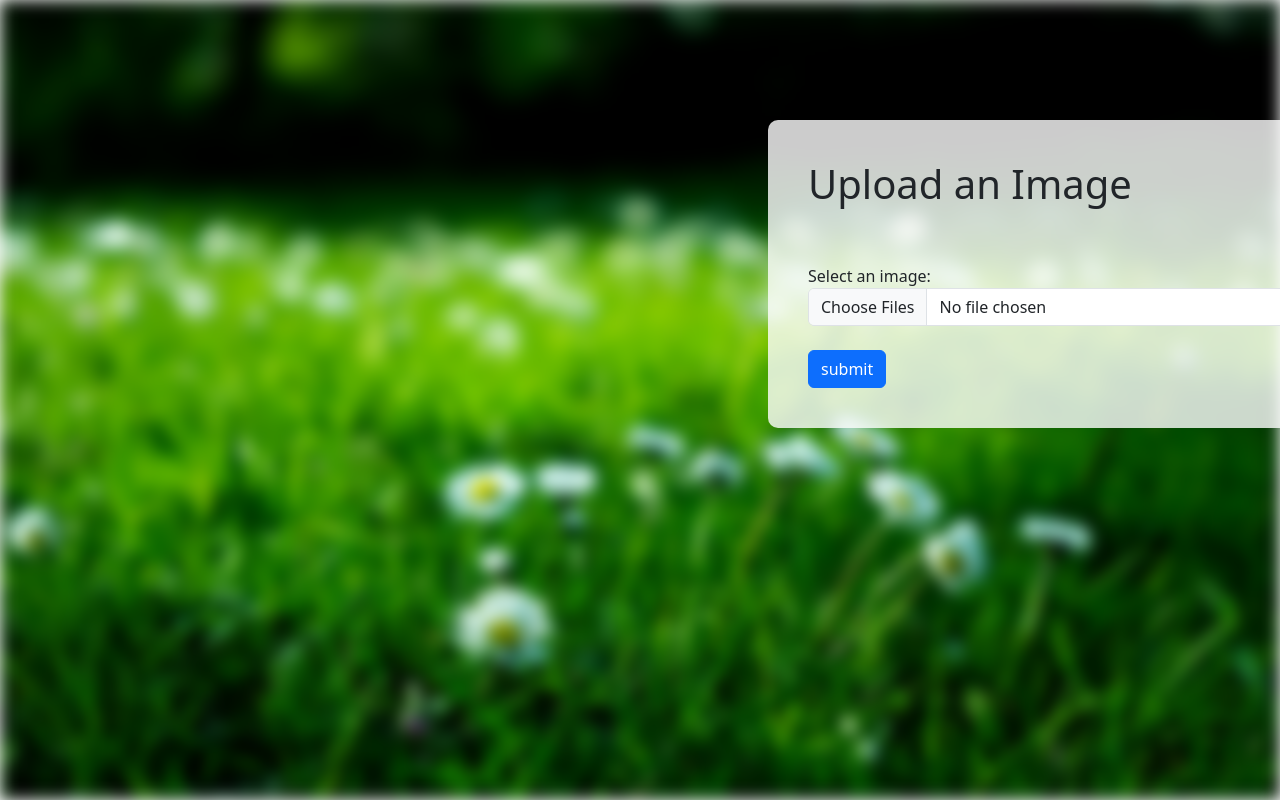
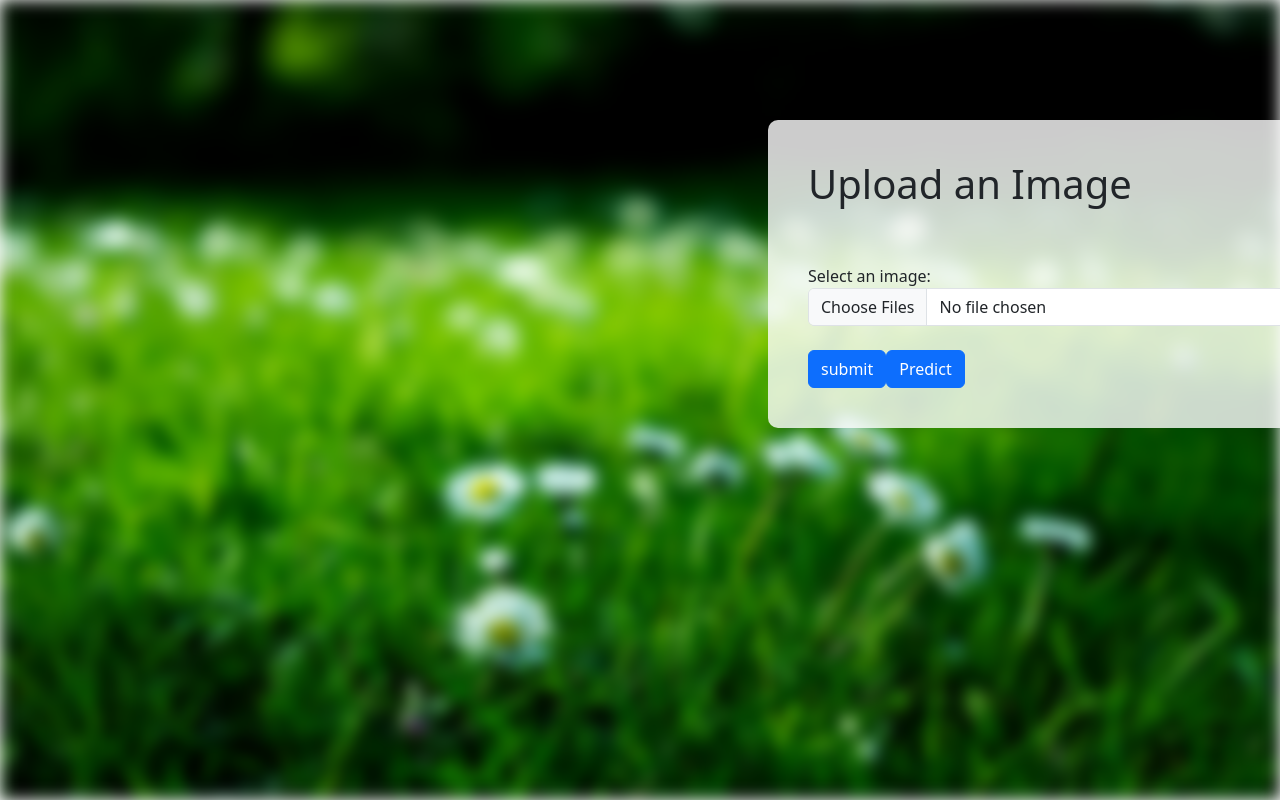
Before and after one commit to Lahirusampath2000/plant-disease-detection, a React (Create React App) app in the folder frontend/: page /upload-image in a window 1280 px wide. Shown: the top 800 px of the page. Built offline with nearby package versions, Linux system fonts and the light colour scheme.

Commit message:
created predict btn

```diff
--- a/frontend/src/components/imageUpload.js
+++ b/frontend/src/components/imageUpload.js
@@ -77,6 +77,9 @@ function ImageUpload() {
             <button type="submit" className="btn btn-primary">
               submit
             </button>
+            <button type="submit" className="btn btn-primary">
+              Predict
+            </button>
           </div>
 
         </form>
```
